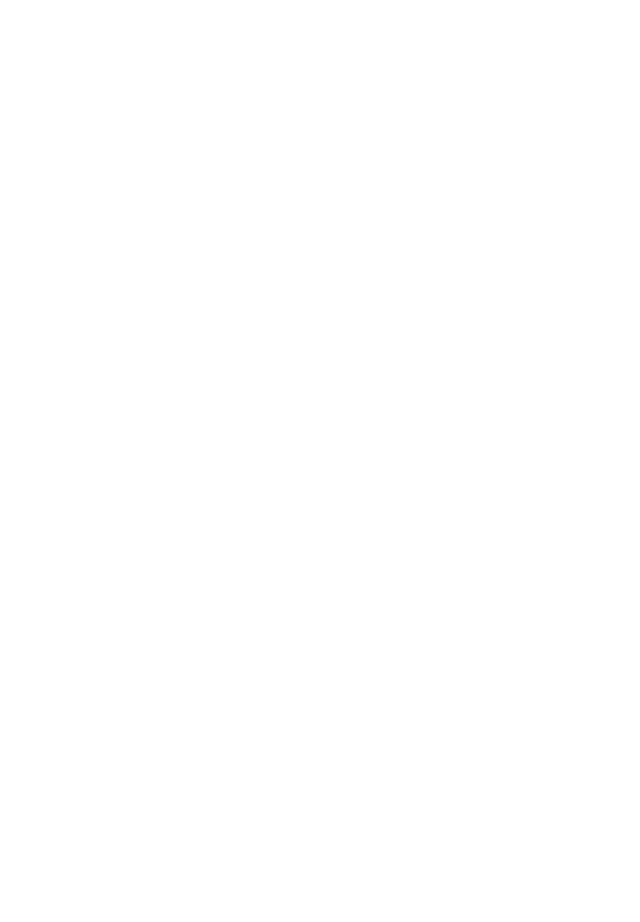
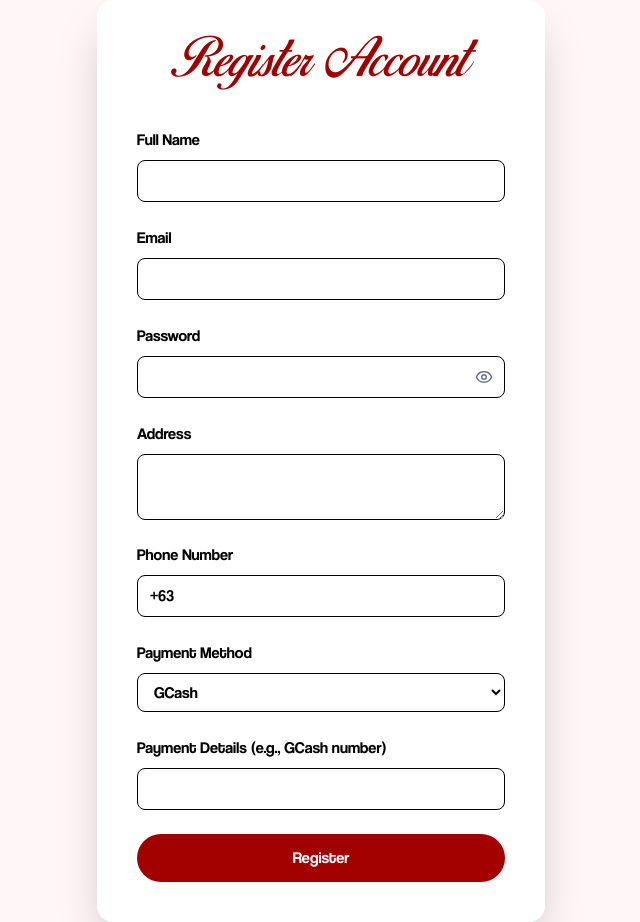
Before and after one commit to n9dyu/ecom, a React (Vite) app: page /register in a window 1280 px wide. Before the commit this address had no page. Shown: the whole page, without its empty margins (319-959 px from the left). Before the commit the page ends 800 px from the top, so only its background shows below. Built offline with nearby package versions, Linux system fonts and the light colour scheme; the HTML template or start-up script is replaced by a standard one.

Commit message:
Register Page Added

```diff
--- a/src/App.jsx
+++ b/src/App.jsx
@@ -2,6 +2,7 @@
 import { useState } from 'react';
 
 import Login from './components/Login.jsx'
+import Register from './components/Register.jsx';
 
 import Navbar from './components/Navbar.jsx'
 import CartModal from './components/CartModal.jsx'
@@ -27,7 +28,6 @@
       <Discover />
       <Origin/>
       <FAQ/>
-      {/* <Footer /> */}
       <CartModal isOpen={cartOpen} onClose={() => setCartOpen(false)}/>
     </>
   )
@@ -39,6 +39,7 @@
       <Routes>
         <Route path="/" element={ <Home />}/>
         <Route path="/login" element={ <Login />}/>
+        <Route path="/register" element={ <Register />}/>
       </Routes>
     </Router>
   )
--- a/src/components/CartModal.jsx
+++ b/src/components/CartModal.jsx
@@ -47,9 +47,9 @@
                             BERRY SHORTCAKE DREAM
                             </h3>
                             <div className="flex items-center gap-3 text-xl">
-                            <button className="border px-3 py-1">-</button>
+                            <button className=" px-3 py-1">-</button>
                             <span>2</span>
-                            <button className="border px-3 py-1">+</button>
+                            <button className="px-3 py-1">+</button>
                             </div>
                             <p className="mt-2 text-sm font-semibold">₱240</p>
                         </div>
@@ -67,7 +67,7 @@
                         <span>₱520</span>
                     </div>
 
-                    <button className="bg-[#A20100] text-white py-3 rounded-full text-lg font-semibold hover:bg-[#8b0100] transition-all">
+                    <button className="checkout-btn">
                         CHECK OUT
                     </button>
                 </div>
--- a/src/components/Register.jsx
+++ b/src/components/Register.jsx
@@ -0,0 +1,123 @@
+import { useState } from "react";
+import { useNavigate } from "react-router-dom";
+import { Eye, EyeOff } from "lucide-react";
+
+function Register() {
+    const navigate = useNavigate();
+
+    const [formData, setFormData] = useState({
+        name: "",
+        email: "",
+        address: "",
+        phone: "+63",
+        paymentMethod: "GCash",
+        paymentDetails: "",
+    });
+
+    const [showPassword, setShowPassword] = useState(false);
+
+    const handleChange = (e) => {
+        const { name, value } = e.target;
+        setFormData((prev) => ({ ...prev, [name]: value }));
+    };
+
+    const handleSubmit = (e) => {
+        e.preventDefault();
+
+        localStorage.setItem("userData", JSON.stringify(formData));
+
+        alert("Account registered successfully!");
+        navigate("/");
+    };
+
+    const getPaymentPlaceholder = () => {
+        switch (formData.paymentMethod) {
+            case "GCash":
+                return "Enter your GCash number (e.g. 09XXXXXXXXX)";
+            case "Credit/Debit Card":
+                return "Enter your card number";
+            case "Bank Transfer":
+                return "Enter your bank account number";
+            default:
+                return "Enter payment details";
+        }
+    };
+
+    return (
+        <div className="register-card">
+            <form onSubmit = { handleSubmit }>
+                <h1>Register Account</h1>
+
+                <label>Full Name</label>
+                <input
+                    type="text"
+                    name="name"
+                    value={formData.name}
+                    onChange={handleChange}
+                    required
+                />
+
+                <label>Email</label>
+                <input
+                    type="email"
+                    name="email"
+                    value={formData.email}
+                    onChange={handleChange}
+                    required
+                />
+
+                <label>Password</label>
+                <div className="relative">
+                    <input
+                        type={showPassword ? "text" : "password"}
+                        name="password"
+                        value={formData.password}
+                        onChange={handleChange}
+                        required
+                        minLength={8}
+                    />
+                    <button type="button" className="reg-password" onClick={() => setShowPassword(!showPassword)}>
+                        {showPassword ? <EyeOff size={18} /> : <Eye size={18} />}
+                    </button>
+                </div>
+
+                <label>Address</label>
+                <textarea
+                    name="address"
+                    value={formData.address}
+                    onChange={handleChange}
+                    required
+                />
+
+                <label>Phone Number</label>
+                <input
+                    type="text"
+                    name="phone"
+                    value={formData.phone}
+                    onChange={handleChange}
+                    required
+                />
+
+                <label>Payment Method</label>
+                <select name="paymentMethod" value = {formData.paymentMethod} onChange = { handleChange }>
+                    <option value="GCash">GCash</option>
+                    <option value="Credit/Debit Card">Credit/Debit Card</option>
+                    <option value="Bank Transfer">Bank Transfer</option>
+                </select>
+
+                <label>Payment Details (e.g., GCash number)</label>
+                <input
+                    type="text"
+                    name="paymentDetails"
+                    value={formData.paymentDetails}
+                    onChange={handleChange}
+                    required
+                />
+
+                <button type="submit" className="register-btn">Register</button>
+            </form>
+        </div>
+  );
+}
+
+export default Register;
--- a/src/index.css
+++ b/src/index.css
@@ -27,6 +27,42 @@
   font-family: "Coolvetica", sans-serif;
   color-scheme: light;
   --primary: hsl(0, 100%, 32%);
+}
+
+
+/* REGISTER */
+
+.register-card {
+  @apply flex justify-center items-center min-h-screen bg-[#fff7f7] px-6
+}
+
+.register-card form {
+  @apply bg-white shadow-2xl rounded-2xl p-10 w-full max-w-md
+}
+
+.register-card h1 {
+  @apply text-5xl text-[#A20100] mb-10 text-center;
+  font-family: "BirdsOfParadise";
+}
+
+.register-card label {
+  @apply block mb-2
+}
+
+.register-card input, select {
+  @apply w-full border rounded-lg px-3 py-2 mb-6 font-light
+}
+
+.register-card textarea {
+  @apply w-full border rounded-lg px-3 py-2 mb-4
+}
+
+.register-btn {
+  @apply w-full bg-[#A20100] text-white py-3 rounded-full hover:bg-[#8b0100] transition
+}
+
+.reg-password {
+  @apply absolute right-3 top-3 text-gray-500 hover:text-[#A20100]
 }
 
 /* NAVIGATION BAR */
@@ -314,3 +350,7 @@
 .shipping-details {
   @apply text-sm text-gray-700 mb-6
 }
+
+.checkout-btn {
+  @apply bg-[#A20100] text-white py-3 rounded-full text-lg hover:bg-[#8b0100] transition-all
+}
```
